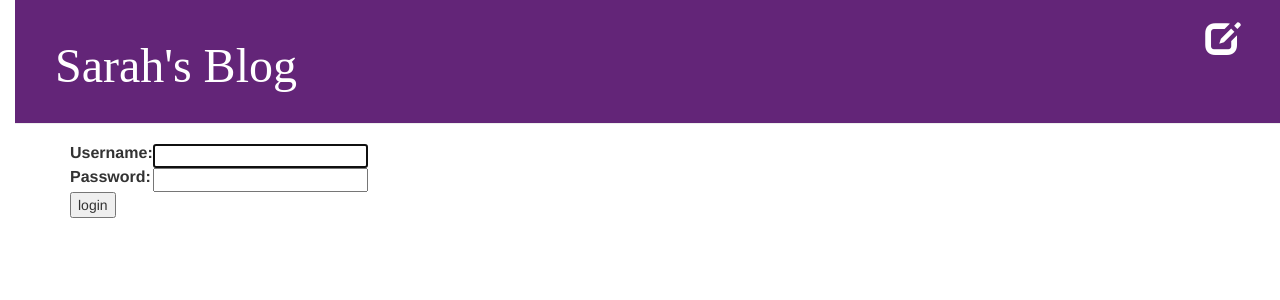
After one commit to sarahwentford/my-first-blog, a Django app: a page that uses blog/templates/blog/base.html in a window 1280 px wide. The commit adds this page. Shown: the top 300 px of the page. Run offline with Django 3.2, Linux system fonts and the light colour scheme; some libraries are stand-ins or nearby versions; some web fonts are replaced.

Commit message:
Drafts feature

```diff
--- a/blog/templates/blog/base.html
+++ b/blog/templates/blog/base.html
@@ -12,6 +12,7 @@
             {% if user.is_authenticated %}
                 <a href="{% url "post_new" %}" class="top-menu"><span class="glyphicon glyphicon-plus"></span></a>
             {% endif %}
+            <a href="{% url "post_draft_list" %}" class="top-menu"><span class="glyphicon glyphicon-edit"></span></a>
             <h1><a href="/">Sarah's Blog</a></h1>
         </div>
         <div class="content container">
--- /dev/null
+++ b/blog/templates/registration/login.html
@@ -0,0 +1,26 @@
+{% extends "blog/base.html" %}
+
+{% block content %}
+
+{% if form.errors %}
+<p>Your username and password didn't match. Please try again.</p>
+{% endif %}
+
+<form method="post" action="{% url "django.contrib.auth.views.login" %}">
+{% csrf_token %}
+<table>
+<tr>
+    <td>{{ form.username.label_tag }}</td>
+    <td>{{ form.username }}</td>
+</tr>
+<tr>
+    <td>{{ form.password.label_tag }}</td>
+    <td>{{ form.password }}</td>
+</tr>
+</table>
+
+<input type="submit" value="login" />
+<input type="hidden" name="next" value="{{ next }}" />
+</form>
+
+{% endblock %}
--- a/blog/urls.py
+++ b/blog/urls.py
@@ -6,4 +6,5 @@ urlpatterns = [
     url(r'^post/(?P<pk>[0-9]+)/$', views.post_detail, name='post_detail'),
     url(r'^post/new/$', views.post_new, name='post_new'),
     url(r'^post/(?P<pk>[0-9]+)/edit/$', views.post_edit, name='post_edit'),
+    url(r'^drafts/$', views.post_draft_list, name='post_draft_list'),
 ]
--- a/mysite/settings.py
+++ b/mysite/settings.py
@@ -102,3 +102,5 @@ USE_TZ = True
 
 STATIC_URL = '/static/'
 STATIC_ROOT = os.path.join(BASE_DIR, 'static')
+
+LOGIN_REDIRECT_URL = '/'
--- a/mysite/urls.py
+++ b/mysite/urls.py
@@ -1,7 +1,9 @@
-from django.conf.urls import include, url
+from django.conf.urls import patterns, include, url
 from django.contrib import admin
+admin.autodiscover()
 
-urlpatterns = [
+urlpatterns = patterns('',
     url(r'^admin/', include(admin.site.urls)),
+    url(r'^accounts/login/$', 'django.contrib.auth.views.login'),
     url(r'', include('blog.urls')),
-]
+)
```
Also changed, not shown: blog/templates/blog/post_draft_list.html (added, +11 -0 lines), blog/views.py (+7 -0 lines).
